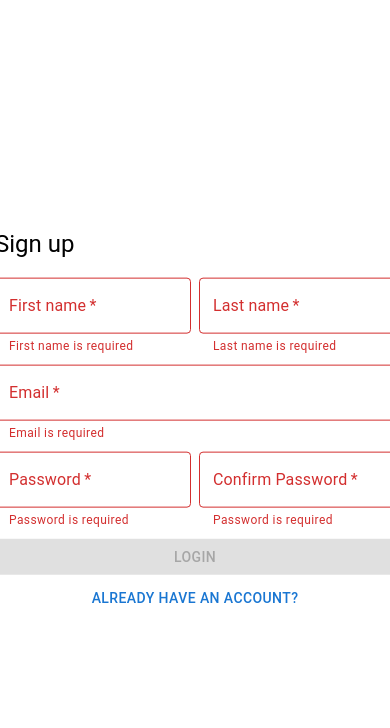
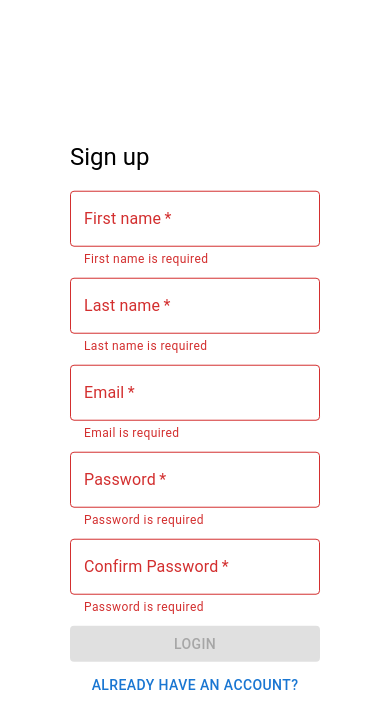
Before and after one commit to djangbahevans/contacts-app-frontend, a React (Create React App) app: page /signup in a window 390 px wide. Shown: the top 728 px of the page. Built offline with nearby package versions, Linux system fonts and the light colour scheme.

Commit message:
Made LoginPage and SignupPage more responsive

```diff
--- a/src/pages/LoginPage.tsx
+++ b/src/pages/LoginPage.tsx
@@ -12,7 +12,8 @@
     return (
         <div style={{ position: 'relative', height: '100vh' }}>
             <Box sx={{
-                width: '400px',
+                maxWidth: '400px',
+                minWidth: '250px',
                 position: 'absolute',
                 left: '50%',
                 top: '50%',
--- a/src/pages/SignupPage.tsx
+++ b/src/pages/SignupPage.tsx
@@ -12,7 +12,8 @@
     return (
         <div style={{ position: 'relative', height: '100vh' }}>
             <Box sx={{
-                width: '400px',
+                maxWidth: '400px',
+                minWidth: '250px',
                 position: 'absolute',
                 left: '50%',
                 top: '50%',
@@ -25,7 +26,7 @@
                     <Grid item xs={12}>
                         <Typography color="error">{error}</Typography>
                     </Grid>
-                    <Grid item xs={6}>
+                    <Grid item xs={12} sm={6}>
                         <TextField
                             label="First name"
                             variant="outlined"
@@ -37,7 +38,7 @@
                             required
                             fullWidth />
                     </Grid>
-                    <Grid item xs={6}>
+                    <Grid item xs={12} sm={6}>
                         <TextField
                             label="Last name"
                             variant="outlined"
@@ -49,7 +50,7 @@
                             required
                             fullWidth />
                     </Grid>
-                    <Grid item xs={12}>
+                    <Grid item xs={12} sm={12}>
                         <TextField
                             label="Email"
                             variant="outlined"
@@ -62,7 +63,7 @@
                             fullWidth
                         />
                     </Grid>
-                    <Grid item xs={6}>
+                    <Grid item xs={12} sm={6}>
                         <TextField
                             label="Password"
                             variant="outlined"
@@ -75,7 +76,7 @@
                             fullWidth
                         />
                     </Grid>
-                    <Grid item xs={6}>
+                    <Grid item xs={12} sm={6}>
                         <TextField
                             label="Confirm Password"
                             variant="outlined"
@@ -88,7 +89,7 @@
                             fullWidth
                         />
                     </Grid>
-                    <Grid item xs={12}>
+                    <Grid item xs={12} sm={12}>
                         <Button
                             variant="contained"
                             disabled={!firstName || !lastName || !email || !password || !confirmPassword}
```
